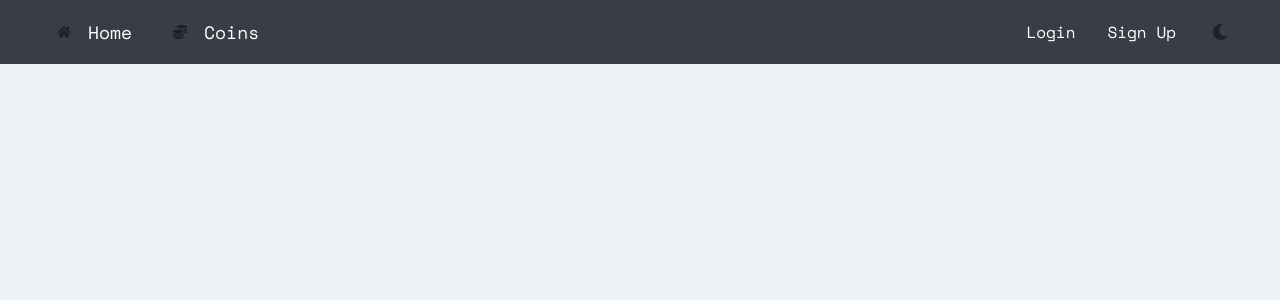
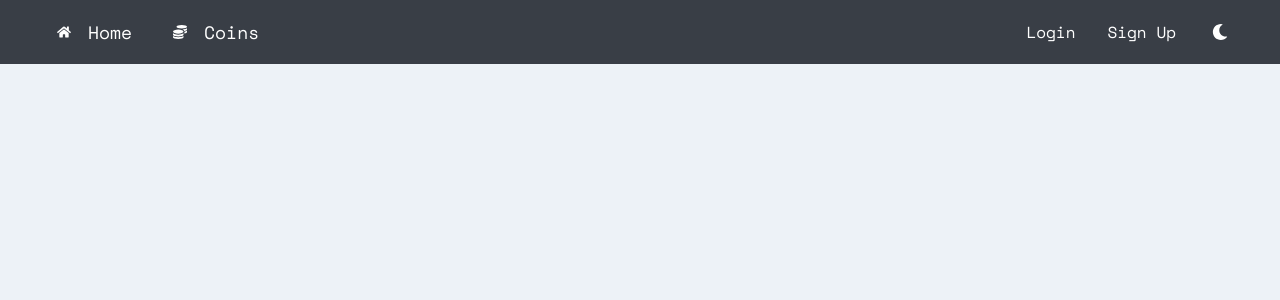
Before and after one commit to FrederickAndersonn/cryptoPulse, a React (Vite) app in the folder frontend/: page / in a window 1280 px wide. Shown: the top 300 px of the page. Built offline with nearby package versions, Linux system fonts and the light colour scheme.

Commit message:
ui changes

```diff
--- a/frontend/src/components/CoinTable.tsx
+++ b/frontend/src/components/CoinTable.tsx
@@ -28,9 +28,9 @@ const CoinTable: React.FC = () => {
   const navigate = useNavigate();
   const { colorMode } = useColorMode();
   const bg = useColorModeValue('gray.50', 'gray.800');
-  const tableBg = useColorModeValue('gray.30', 'gray.700');
-  const hoverBg = useColorModeValue('gray.200', 'gray.600');
-  const textColor = useColorModeValue('black', 'white');
+  const tableBg = useColorModeValue('white', 'gray.700'); // Light mode: white, Dark mode: gray.700
+  const hoverBg = useColorModeValue('gray.200', 'gray.600'); // Light mode: gray.200, Dark mode: gray.600
+  const textColor = useColorModeValue('black', 'white'); // Light mode: black, Dark mode: white
 
   useEffect(() => {
     coinData(page)
@@ -63,43 +63,56 @@ const CoinTable: React.FC = () => {
 
   return (
     <Box width="100%" p={4} bg={bg} minHeight="100vh">
-      <Heading as="h1" mb={4} textAlign="center">All Coins</Heading>
+      <Heading as="h1" mb={4} textAlign="center" color={textColor}>
+        All Coins
+      </Heading>
       <Box mb={4}>
         <Input
           placeholder="Search..."
           onChange={(event) => setSearchWord(event.target.value)}
           size="lg"
           width="100%"
+          bg={tableBg}
+          color={textColor}
         />
       </Box>
-      <Table variant="simple" bg="white" borderRadius="lg" boxShadow="lg" width="100%">
+      <Table variant="simple" bg={tableBg} borderRadius="lg" boxShadow="lg" width="100%">
         <Thead>
           <Tr>
-            <Th>Name</Th>
-            <Th>Symbol</Th>
-            <Th>Price in BTC</Th>
-            <Th>Price in USD</Th>
+            <Th color={textColor}>Name</Th>
+            <Th color={textColor}>Symbol</Th>
+            <Th color={textColor}>Price in BTC</Th>
+            <Th color={textColor}>Price in USD</Th>
           </Tr>
         </Thead>
         <Tbody>
           {filterCoins.map((coin) => (
-            <Tr key={coin.id} onClick={() => handleRowClick(coin.id)} cursor="pointer" _hover={{ bg: hoverBg }}>
+            <Tr
+              key={coin.id}
+              onClick={() => handleRowClick(coin.id)}
+              cursor="pointer"
+              _hover={{ bg: hoverBg }}
+            >
               <Td>
                 <Flex align="center">
                   <Image src={coin.image} alt={`${coin.name} Icon`} boxSize="30px" mr={2} />
-                  <Text>{coin.name}</Text>
+                  <Text color={textColor}>{coin.name}</Text>
                 </Flex>
               </Td>
-              <Td>{coin.symbol.toUpperCase()}</Td>
-              <Td>{bitcoinPrice ? (coin.current_price / bitcoinPrice).toFixed(12) : 'N/A'}</Td>
-              <Td>${coin.current_price.toFixed(2)}</Td>
+              <Td color={textColor}>{coin.symbol.toUpperCase()}</Td>
+              <Td color={textColor}>
+                {bitcoinPrice ? (coin.current_price / bitcoinPrice).toFixed(12) : 'N/A'}
+              </Td>
+              <Td color={textColor}>${coin.current_price.toFixed(2)}</Td>
             </Tr>
           ))}
         </Tbody>
       </Table>
       <Flex justifyContent="space-between" mt={4}>
-        <Button onClick={handlePreviousPage} disabled={page === 1}>Previous</Button>
-        <Text>Page {page}</Text>
+        <Button onClick={handlePreviousPage} disabled={page === 1}>
+          Previous
+        </Button>
+        <Text color={textColor}>Page {page}</Text>
         <Button onClick={handleNextPage}>Next</Button>
       </Flex>
     </Box>
--- a/frontend/src/components/Navbar.tsx
+++ b/frontend/src/components/Navbar.tsx
@@ -11,9 +11,17 @@ const Navbar: React.FC = () => {
     <Box bg={isDark ? 'gray.800' : 'brand.300'} color="white" px={4} py={2} width="100%">
       <Flex justify="space-between" align="center" maxWidth="1200px" mx="auto">
         <Flex align="center">
-          <Link as={RouterLink} to="/" display="flex" alignItems="center" mr={4} _hover={{ textDecoration: 'none', bg: 'teal.600', borderRadius: 'md' }} p={2}>
+          <Link
+            as={RouterLink}
+            to="/"
+            display="flex"
+            alignItems="center"
+            mr={4}
+            _hover={{ textDecoration: 'none', bg: 'teal.600', borderRadius: 'md', color: 'black' }}
+            p={2}
+          >
             <IconButton
-              icon={<FaHome />}
+              icon={<FaHome color="white" />}
               aria-label="Home"
               bg="transparent"
               _hover={{ bg: 'transparent' }}
@@ -21,11 +29,20 @@ const Navbar: React.FC = () => {
               size="sm"
               pointerEvents="none"
             />
-            <Box as="span" ml={2} fontSize="lg">Home</Box>
+            <Box as="span" ml={2} fontSize="lg">
+              Home
+            </Box>
           </Link>
-          <Link as={RouterLink} to="/coins" display="flex" alignItems="center" _hover={{ textDecoration: 'none', bg: 'teal.600', borderRadius: 'md' }} p={2}>
+          <Link
+            as={RouterLink}
+            to="/coins"
+            display="flex"
+            alignItems="center"
+            _hover={{ textDecoration: 'none', bg: 'teal.600', borderRadius: 'md', color: 'black' }}
+            p={2}
+          >
             <IconButton
-              icon={<FaCoins />}
+              icon={<FaCoins color="white" />}
               aria-label="Coins"
               bg="transparent"
               _hover={{ bg: 'transparent' }}
@@ -33,19 +50,34 @@ const Navbar: React.FC = () => {
               size="sm"
               pointerEvents="none"
             />
-            <Box as="span" ml={2} fontSize="lg">Coins</Box>
+            <Box as="span" ml={2} fontSize="lg">
+              Coins
+            </Box>
           </Link>
         </Flex>
         <Flex align="center">
           <Spacer />
-          <Link as={RouterLink} to="/login" color="white" mr={4} _hover={{ textDecoration: 'none', bg: 'teal.600', borderRadius: 'md' }} p={2}>
+          <Link
+            as={RouterLink}
+            to="/login"
+            color="white"
+            mr={4}
+            _hover={{ textDecoration: 'none', bg: 'teal.600', borderRadius: 'md', color: 'black' }}
+            p={2}
+          >
             Login
           </Link>
-          <Link as={RouterLink} to="/signup" color="white" _hover={{ textDecoration: 'none', bg: 'teal.600', borderRadius: 'md' }} p={2}>
+          <Link
+            as={RouterLink}
+            to="/signup"
+            color="white"
+            _hover={{ textDecoration: 'none', bg: 'teal.600', borderRadius: 'md', color: 'black' }}
+            p={2}
+          >
             Sign Up
           </Link>
           <IconButton
-            icon={isDark ? <FaSun /> : <FaMoon />}
+            icon={isDark ? <FaSun color="white" /> : <FaMoon color="white" />}
             aria-label="Toggle Dark Mode"
             onClick={toggleColorMode}
             bg="transparent"
--- a/frontend/src/pages/CoinsPage.tsx
+++ b/frontend/src/pages/CoinsPage.tsx
@@ -6,7 +6,7 @@ const CoinsPage: React.FC = () => {
   const bg = useColorModeValue('gray.100', 'gray.900');
 
   return (
-    <Box p={4} bg={bg} minHeight="100vh">
+    <Box p={8} bg={bg} minHeight="100vh">
       <CoinTable />
     </Box>
   );
```
